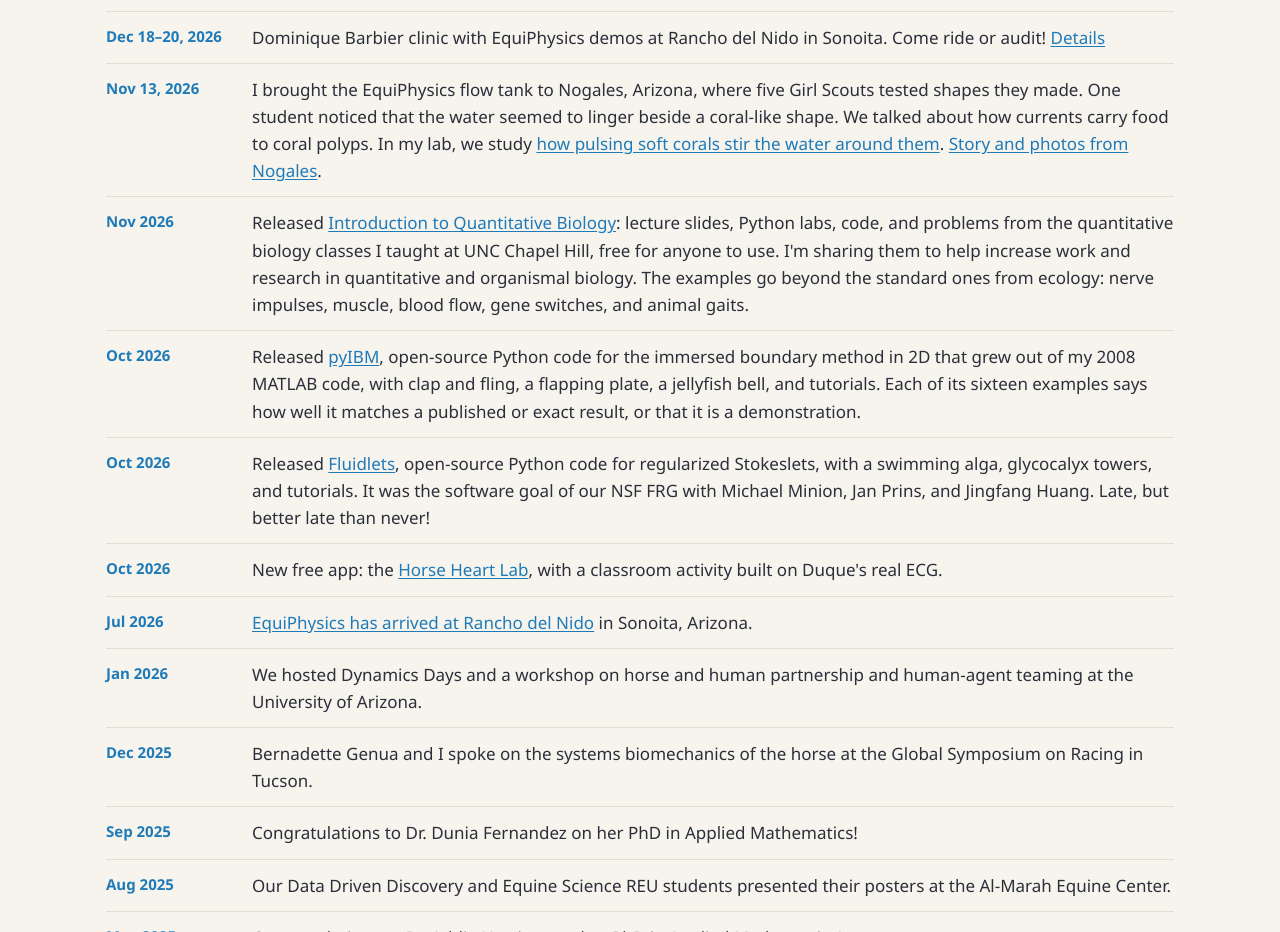
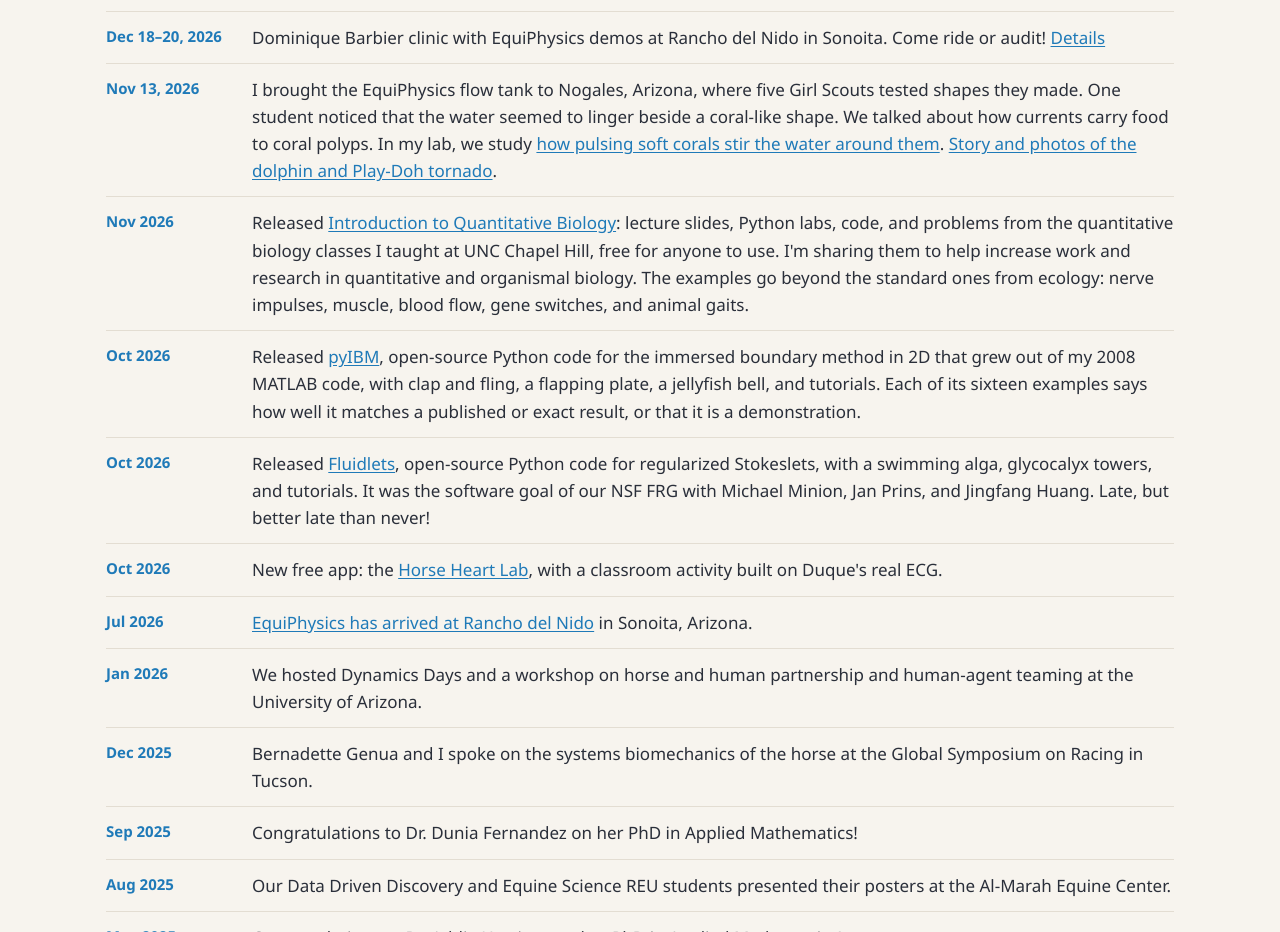
Before and after one commit to fairyflies9/fairyflies9.github.io, a plain HTML site: page index.html in a window 1280 px wide. Shown: the part 2267-3199 px from the top of the page. Drawn offline with Linux system fonts and the light colour scheme.

Commit message:
Identify the dolphin and Play-Doh tornado photographs

```diff
--- a/index.html
+++ b/index.html
@@ -98,7 +98,7 @@
   <h2>News</h2>
   <ul class="news">
     <li><time>Dec 18–20, 2026</time><div>Dominique Barbier clinic with EquiPhysics demos at Rancho del Nido in Sonoita. Come ride or audit! <a href="https://www.equiphysics.org/barbier-clinic-dec-2026">Details</a></div></li>
-    <li id="nogales-girl-scouts"><time datetime="2026-11-13">Nov 13, 2026</time><div>I brought the EquiPhysics flow tank to Nogales, Arizona, where five Girl Scouts tested shapes they made. One student noticed that the water seemed to linger beside a coral-like shape. We talked about how currents carry food to coral polyps. In my lab, we study <a href="research.html#jellyfish">how pulsing soft corals stir the water around them</a>. <a href="https://www.equiphysics.org/nogales-girl-scouts-flow-tank">Story and photos from Nogales</a>.</div></li>
+    <li id="nogales-girl-scouts"><time datetime="2026-11-13">Nov 13, 2026</time><div>I brought the EquiPhysics flow tank to Nogales, Arizona, where five Girl Scouts tested shapes they made. One student noticed that the water seemed to linger beside a coral-like shape. We talked about how currents carry food to coral polyps. In my lab, we study <a href="research.html#jellyfish">how pulsing soft corals stir the water around them</a>. <a href="https://www.equiphysics.org/nogales-girl-scouts-flow-tank">Story and photos of the dolphin and Play-Doh tornado</a>.</div></li>
     <li><time>Nov 2026</time><div>Released <a href="qbio.html">Introduction to Quantitative Biology</a>: lecture slides, Python labs, code, and problems from the quantitative biology classes I taught at UNC Chapel Hill, free for anyone to use. I'm sharing them to help increase work and research in quantitative and organismal biology. The examples go beyond the standard ones from ecology: nerve impulses, muscle, blood flow, gene switches, and animal gaits.</div></li>
     <li><time>Oct 2026</time><div>Released <a href="pyibm.html">pyIBM</a>, open-source Python code for the immersed boundary method in 2D that grew out of my 2008 MATLAB code, with clap and fling, a flapping plate, a jellyfish bell, and tutorials. Each of its sixteen examples says how well it matches a published or exact result, or that it is a demonstration.</div></li>
     <li><time>Oct 2026</time><div>Released <a href="fluidlets.html">Fluidlets</a>, open-source Python code for regularized Stokeslets, with a swimming alga, glycocalyx towers, and tutorials. It was the software goal of our NSF FRG with Michael Minion, Jan Prins, and Jingfang Huang. Late, but better late than never!</div></li>
```
